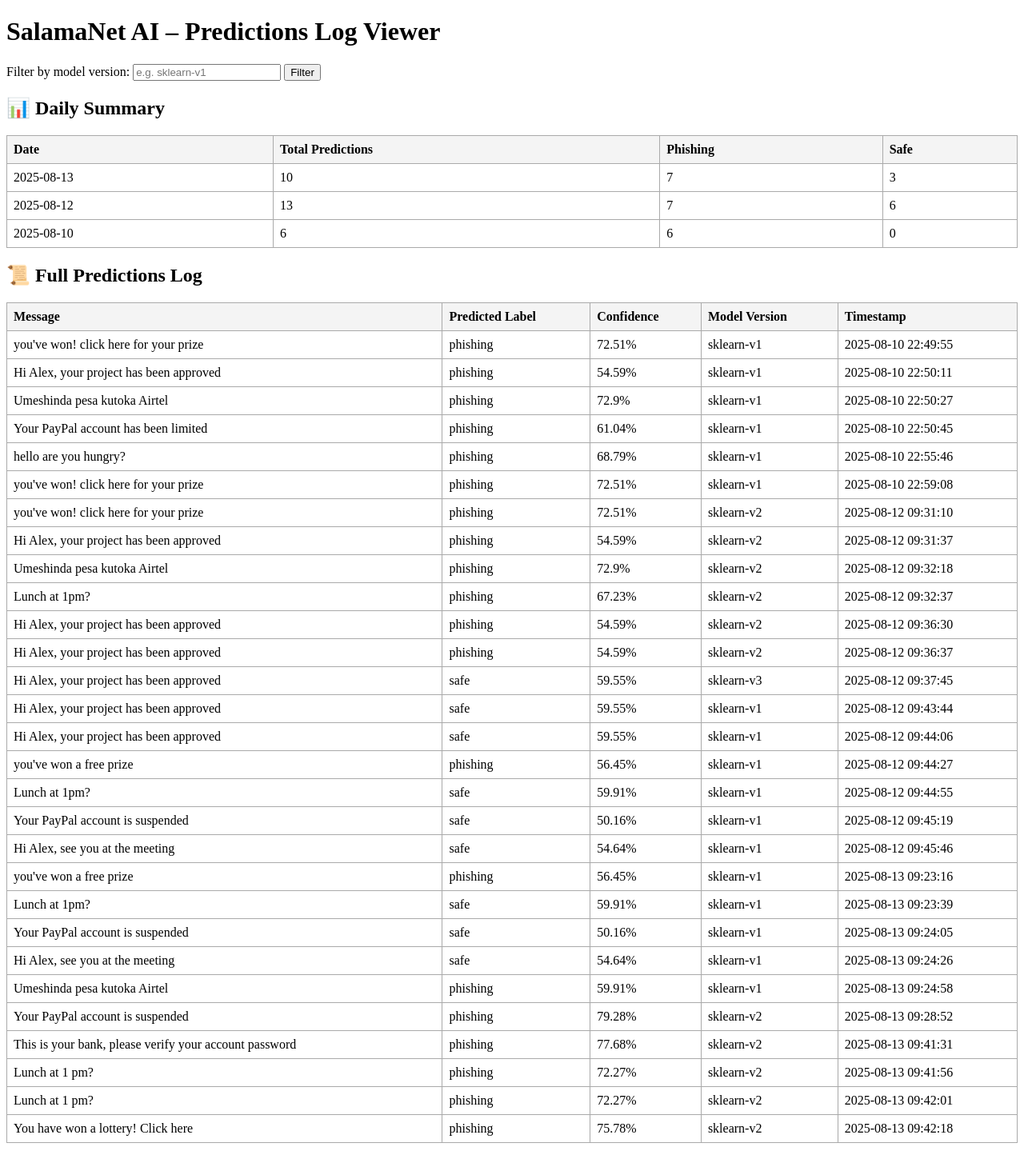
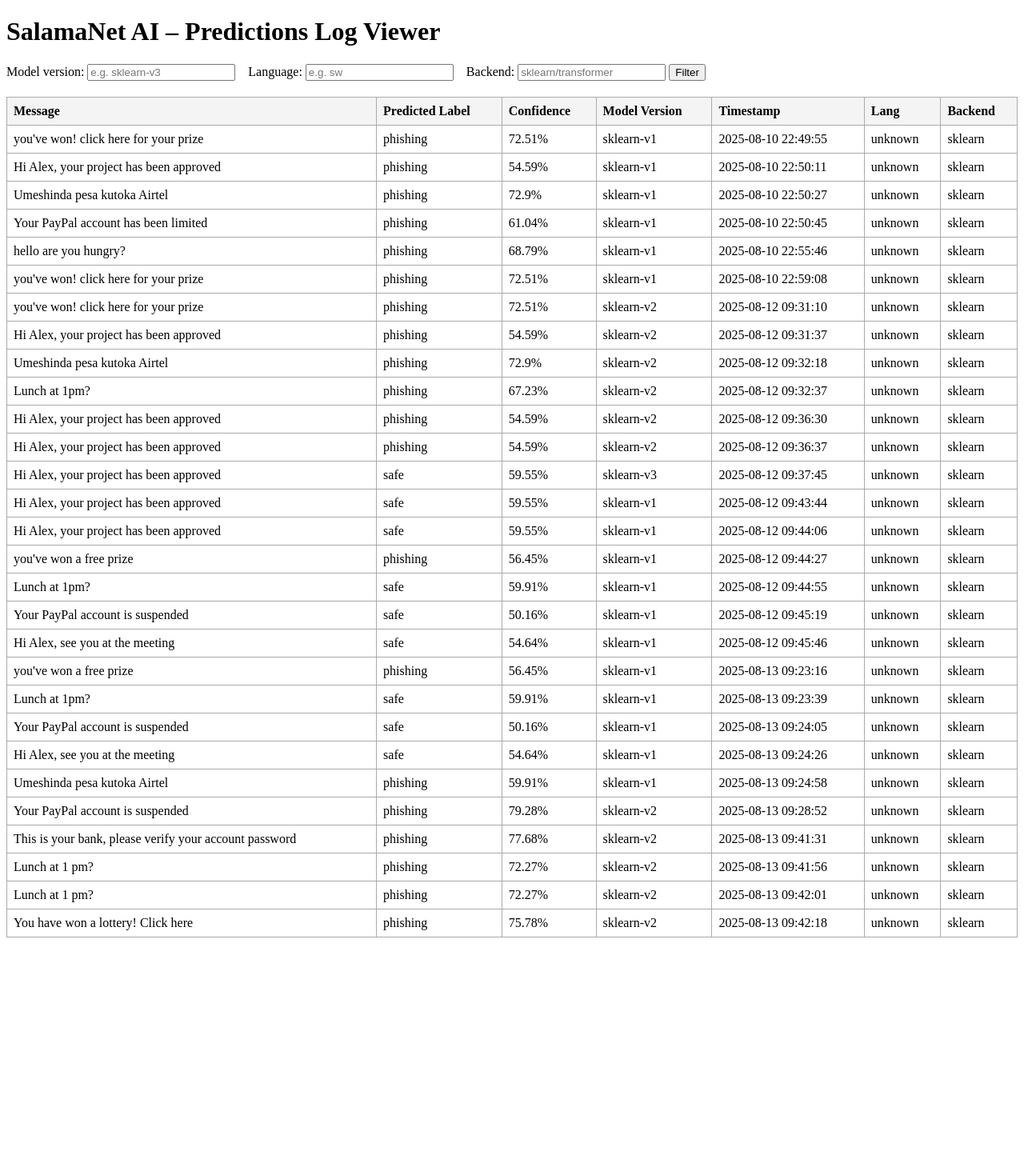
Before and after one commit to A1-lex/salamanet-bot, a Flask app: page /admin/predictions in a window 1280 px wide. Shown: the whole page at 80% size. After the commit the page ends 1172 px from the top, so only its background shows below. Run offline with Flask 3, Linux system fonts and the light colour scheme; parts of the project's set-up code (start-up, migrations or seed data) failed here and were passed over.

Commit message:
🚀 Phase 2 complete: Added adaptive multilingual transformer integration, versioning split, retraining improvements

```diff
--- a/app.py
+++ b/app.py
@@ -1,8 +1,9 @@
-from flask import Flask, request, render_template, redirect, url_for
+from flask import Flask, request, render_template, url_for
 import csv
-from phishing_model import predict_label
 import subprocess
 from datetime import datetime
+from phishing_model import predict_label
+from lang_utils import detect_lang
 
 app = Flask(__name__)
 
@@ -12,20 +13,36 @@ def index():
     message = ""
     label = ""
     model_version = "unknown"
+    confidence = None
+    backend = "unknown"
+    lang = None
 
     if request.method == 'POST':
+        # ✅ Feedback handling
         if 'feedback' in request.form:
             feedback = request.form['feedback']
             message = request.form['message']
             label = request.form['label']
             model_version = request.form.get('model_version', 'unknown')
-            log_feedback(message, label, feedback, model_version)
+            lang = request.form.get('lang', 'unknown')
+            backend = request.form.get('backend', 'unknown')
+
+            # log feedback as-is (don’t recompute backend here)
+            log_feedback(message, label, feedback, model_version, lang, backend)
             result = f"✅ Thanks! Feedback recorded as '{feedback}'"
+
+        # ✅ Prediction handling
         else:
             message = request.form['message'].strip()
             if message:
-                label, result, model_version = classify_message(message)
-                log_prediction(message, label, model_version, result)
+                # Now returns confidence too
+                status, display, version, backend, confidence = classify_message(message)
+                lang = detect_lang(message)
+
+                log_prediction(message, status, version, display, lang, backend, confidence)
+                label = status
+                model_version = version
+                result = display
             else:
                 result = "⚠️ Please enter a message first."
 
@@ -34,54 +51,53 @@ def index():
         result=result,
         message=message,
         label=label,
-        model_version=model_version
+        model_version=model_version,
+        backend=backend,
+        confidence=confidence if confidence is not None else 0.0,
+        lang=lang
     )
 
 
 def classify_message(text):
-    label, score, version = predict_label(text)
+    """Run prediction and format result for display (backend-agnostic)."""
+    label, score, version, backend = predict_label(text)
+
+    # Handle confidence extraction
+    confidence = None
+    if score is not None:
+        confidence = float(score)
+
+    # Standardize status & display
     if label.lower() in ['spam', 'phishing']:
         status = "phishing"
-        display = f"🚨 Suspicious Message Detected ({score:.2%} confidence)"
+        display = f"🚨 Suspicious Message Detected ({confidence:.2%} confidence)" if confidence else "🚨 Suspicious Message Detected"
     else:
         status = "safe"
-        display = f"✅ Looks Safe ({score:.2%} confidence)"
-    return status, display, version
+        display = f"✅ Looks Safe ({confidence:.2%} confidence)" if confidence else "✅ Looks Safe"
+
+    return status, display, version, backend, confidence
 
 
-def log_feedback(message, label, feedback, model_version):
-    with open("feedback_log.csv", "a", encoding="utf-8") as f:
-        f.write(f'"{message}","{label}","{feedback}","{model_version}"\n')
+def log_feedback(message, label, feedback, model_version, lang, backend):
+    """Store user feedback in feedback_log.csv with lang + backend (as used)."""
+    with open("feedback_log.csv", "a", encoding="utf-8", newline="") as f:
+        writer = csv.writer(f, quoting=csv.QUOTE_ALL)
+        writer.writerow([message, label, feedback, model_version, lang, backend])
 
 
-def log_prediction(message, label, model_version, display_text):
-    """
-    Logs a prediction to predictions_log.csv with strict formatting to prevent parsing errors.
-    """
-    # Extract numeric confidence safely
-    try:
-        confidence_str = display_text.split("(")[1].split("%")[0].strip()
-        confidence = round(float(confidence_str) / 100, 4)  # Always store as 0.xxxx
-    except Exception:
-        confidence = 0.0
-
-    # Clean commas/newlines to keep CSV structure intact
+def log_prediction(message, label, model_version, display_text, lang, backend, confidence):
+    """Log predictions with full metadata to predictions_log.csv"""
     clean_message = message.replace('"', '""').replace("\n", " ").replace("\r", " ")
-    clean_label = label.strip()
-    clean_model_version = model_version.strip()
-
-    # Timestamp in consistent format
     timestamp = datetime.now().strftime("%Y-%m-%d %H:%M:%S")
 
-    # Write in strict CSV format
     with open("predictions_log.csv", "a", encoding="utf-8", newline="") as f:
         writer = csv.writer(f, quoting=csv.QUOTE_ALL)
-        writer.writerow([clean_message, clean_label, confidence, clean_model_version, timestamp])
-
+        writer.writerow([clean_message, label, confidence, model_version, timestamp, lang, backend])
 
 
 @app.route('/admin/logs')
 def view_logs():
+    """Admin view for feedback logs (handles old and new formats)."""
     log_entries = []
     version_filter = request.args.get("model_version", "").strip()
 
@@ -89,20 +105,33 @@ def view_logs():
         with open("feedback_log.csv", encoding="utf-8") as f:
             reader = csv.reader(f)
             for row in reader:
-                if len(row) == 4:
-                    entry = {
-                        "message": row[0],
-                        "label": row[1],
-                        "feedback": row[2],
-                        "model_version": row[3]
-                    }
-                    if not version_filter or version_filter.lower() == "any":
-                        log_entries.append(entry)
-                    elif entry["model_version"] == version_filter:
-                        log_entries.append(entry)
+                if len(row) == 4:  # old format
+                    msg, lab, fb, ver = row
+                    lang = "unknown"
+                    backend = "sklearn"
+                elif len(row) == 6:  # new format
+                    msg, lab, fb, ver, lang, backend = row
+                else:
+                    continue  # skip malformed rows
+
+                entry = {
+                    "message": msg,
+                    "label": lab,
+                    "feedback": fb,
+                    "model_version": ver,
+                    "lang": lang,
+                    "backend": backend
+                }
+
+                # Apply filter
+                if not version_filter or version_filter.lower() == "any":
+                    log_entries.append(entry)
+                elif entry["model_version"] == version_filter:
+                    log_entries.append(entry)
     except FileNotFoundError:
         return "<h2>No feedback logs found.</h2>"
 
+    # Accuracy calc
     correct = sum(1 for entry in log_entries if entry["feedback"] == "correct")
     incorrect = sum(1 for entry in log_entries if entry["feedback"] == "incorrect")
     total = correct + incorrect
@@ -121,47 +150,61 @@ def view_logs():
 
 @app.route('/admin/predictions')
 def view_predictions():
+    """Admin view for predictions logs"""
     log_entries = []
     version_filter = request.args.get("version", "").strip()
+    lang_filter = request.args.get("lang", "").strip().lower()
+    backend_filter = request.args.get("backend", "").strip().lower()
 
     try:
         with open("predictions_log.csv", encoding="utf-8") as f:
             reader = csv.reader(f)
             for row in reader:
+                if len(row) == 5:  # old format
+                    msg, lab, conf, ver, ts = row
+                    lang = "unknown"
+                    backend = "sklearn"
+                elif len(row) == 7:  # new format
+                    msg, lab, conf, ver, ts, lang, backend = row
+                else:
+                    continue
+
                 try:
-                    if len(row) == 5:
-                        confidence = float(row[2])  # may throw ValueError
-                        entry = {
-                            "message": row[0],
-                            "label": row[1],
-                            "confidence": confidence,
-                            "model_version": row[3],
-                            "timestamp": row[4]
-                        }
-                        if not version_filter or version_filter.lower() == "any":
-                            log_entries.append(entry)
-                        elif entry["model_version"] == version_filter:
-                            log_entries.append(entry)
-                except ValueError:
-                    # Skip bad/malformed rows silently
+                    conf = float(conf)
+                except:
                     continue
+
+                entry = {
+                    "message": msg,
+                    "label": lab,
+                    "confidence": conf,
+                    "model_version": ver,
+                    "timestamp": ts,
+                    "lang": lang,
+                    "backend": backend
+                }
+
+                if version_filter and version_filter.lower() != "any" and ver != version_filter:
+                    continue
+                if lang_filter and lang_filter != "any" and entry["lang"].lower() != lang_filter:
+                    continue
+                if backend_filter and backend_filter != "any" and entry["backend"].lower() != backend_filter:
+                    continue
+
+                log_entries.append(entry)
     except FileNotFoundError:
         return "<h2>No predictions logs found.</h2>"
 
-    # --- ✅ Daily Summary ---
     from collections import defaultdict
     daily_summary = defaultdict(lambda: {"total": 0, "phishing": 0, "safe": 0})
-    for entry in log_entries:
-        day = entry["timestamp"].split(" ")[0]  # YYYY-MM-DD
+    for e in log_entries:
+        day = e["timestamp"].split(" ")[0]
         daily_summary[day]["total"] += 1
-        if entry["label"] == "phishing":
-            daily_summary[day]["phishing"] += 1
-        else:
-            daily_summary[day]["safe"] += 1
+        daily_summary[day]["phishing" if e["label"] == "phishing" else "safe"] += 1
 
     daily_summary_list = [
-        {"date": day, "total": stats["total"], "phishing": stats["phishing"], "safe": stats["safe"]}
-        for day, stats in sorted(daily_summary.items(), reverse=True)
+        {"date": day, "total": s["total"], "phishing": s["phishing"], "safe": s["safe"]}
+        for day, s in sorted(daily_summary.items(), reverse=True)
     ]
 
     return render_template(
@@ -169,9 +212,10 @@ def view_predictions():
         logs=log_entries,
         daily_summary=daily_summary_list,
         version=version_filter,
+        lang=lang_filter,
+        backend=backend_filter,
         selected_version=version_filter if version_filter else None
     )
-
 
 
 @app.route("/admin/retrain", methods=["POST"])
--- a/templates/admin_logs.html
+++ b/templates/admin_logs.html
@@ -38,6 +38,8 @@
             <th>Predicted Label</th>
             <th>User Feedback</th>
             <th>Model Version</th>
+            <th>Lang</th>
+            <th>Backend</th>
         </tr>
         {% for row in logs %}
         <tr>
@@ -45,6 +47,8 @@
             <td>{{ row.label }}</td>
             <td>{{ row.feedback }}</td>
             <td>{{ row.model_version }}</td>
+            <td>{{ row.lang if row.lang else "unknown" }}</td>
+            <td>{{ row.backend if row.backend else "sklearn" }}</td>
         </tr>
         {% endfor %}
     </table>
--- a/templates/admin_predictions.html
+++ b/templates/admin_predictions.html
@@ -13,36 +13,18 @@
     <h1>SalamaNet AI – Predictions Log Viewer</h1>
 
   <form method="get" action="/admin/predictions" style="margin-bottom: 20px;">
-        <label for="version">Filter by model version:</label>
-        <input type="text" id="version" name="version" value="{{ version }}" placeholder="e.g. sklearn-v1">
+    <label>Model version:</label>
+    <input type="text" name="version" value="{{ version }}" placeholder="e.g. sklearn-v3">
+    <label style="margin-left:12px;">Language:</label>
+    <input type="text" name="lang" value="{{ lang }}" placeholder="e.g. sw">
+    <label style="margin-left:12px;">Backend:</label>
+    <input type="text" name="backend" value="{{ backend }}" placeholder="sklearn/transformer">
     <button type="submit">Filter</button>
-        {% if selected_version %}
+    {% if selected_version or lang or backend %}
     <a href="/admin/predictions">(Clear)</a>
     {% endif %}
   </form>
 
-    {% if daily_summary %}
-    <h2>📊 Daily Summary</h2>
-    <table>
-        <tr>
-            <th>Date</th>
-            <th>Total Predictions</th>
-            <th>Phishing</th>
-            <th>Safe</th>
-        </tr>
-        {% for day in daily_summary %}
-        <tr>
-            <td>{{ day.date }}</td>
-            <td>{{ day.total }}</td>
-            <td>{{ day.phishing }}</td>
-            <td>{{ day.safe }}</td>
-        </tr>
-        {% endfor %}
-    </table>
-    {% endif %}
-
-    {% if logs %}
-    <h2>📜 Full Predictions Log</h2>
 <table>
   <tr>
     <th>Message</th>
@@ -50,6 +32,8 @@
     <th>Confidence</th>
     <th>Model Version</th>
     <th>Timestamp</th>
+    <th>Lang</th>
+    <th>Backend</th>
   </tr>
   {% for row in logs %}
   <tr>
@@ -58,12 +42,11 @@
     <td>{{ (row.confidence * 100) | round(2) }}%</td>
     <td>{{ row.model_version }}</td>
     <td>{{ row.timestamp }}</td>
+    <td>{{ row.lang }}</td>
+    <td>{{ row.backend }}</td>
   </tr>
   {% endfor %}
 </table>
-    {% else %}
-        <p>No predictions found{{ ' for this version' if selected_version else '' }}.</p>
-    {% endif %}
 
 </body>
 </html>
```
Also changed, not shown: download_model.py (added, +18 -0 lines), lang_utils.py (added, +12 -0 lines), phishing_model.py (+83 -24 lines), prep_hf_dataset.py (added, +21 -0 lines), requirements.txt (+23 -65 lines), retrain_if_needed.py (+36 -38 lines), templates/index.html (+20 -8 lines), train_sklearn.py (+37 -11 lines), train_transformer.py (added, +102 -0 lines). Lines whose indentation alone changed are shown as unchanged.
